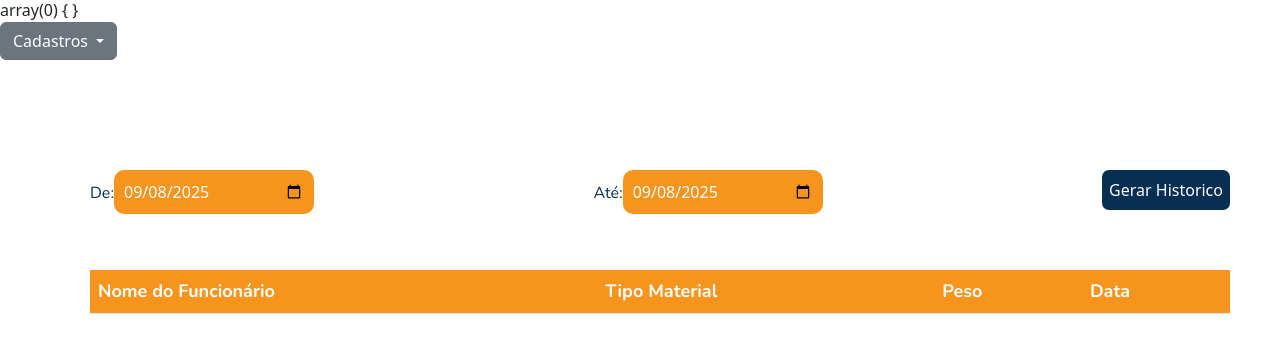
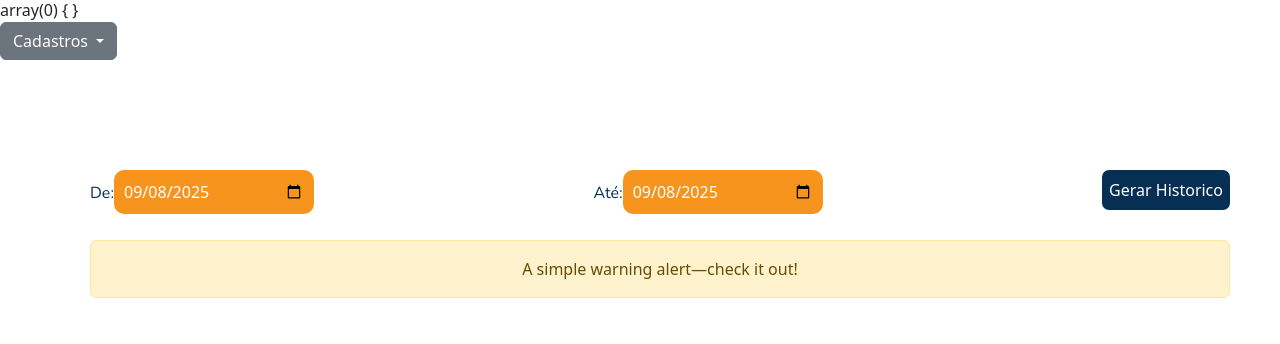
Before and after one commit to pedroT-web/Projeto_ReciclaSenac, a PHP site: page /historico.php in a window 1280 px wide. Shown: the part 52-396 px from the top of the page. Run offline with PHP 8.4, Linux system fonts and the light colour scheme; data that the repository does not hold is empty.

Commit message:
Atualizando a tela de historico, adicionando div do alert

```diff
--- a/historico.php
+++ b/historico.php
@@ -36,7 +36,7 @@
             Cadastros
         </button>
         <ul class="dropdown-menu">
-            <li><a class="dropdown-item" data-bs-toggle="modal" data-bs-target="#modalCadastrarFuncionario" >Cadastrar Funcionário</a></li>
+            <li><a class="dropdown-item" data-bs-toggle="modal" data-bs-target="#modalCadastrarFuncionario">Cadastrar Funcionário</a></li>
             <li><a class="dropdown-item" data-bs-toggle="modal" data-bs-target="#modalCadastrarMaterial" href="#">Cadastrar Material</a></li>
         </ul>
     </div>
@@ -56,7 +56,9 @@
                 </form>
                 <br>
             </div class="btn-group botoes_acesso_historico" role="group">
-            <div>
+
+            <div class="alert alert-warning w-100 text-center" role="alert">
+                A simple warning alert—check it out!
             </div>
 
             <table class="ui celled ui celled table-striped table tabela_historicos">
@@ -69,7 +71,7 @@
                     </tr>
                 </thead>
                 <tbody>
-                    <?php foreach($resultadoConsulta as $cadastro) { ?>
+                    <?php foreach ($resultadoConsulta as $cadastro) { ?>
                         <tr class="itens_tabela">
                             <td><?= $cadastro['nome_funcionario'] ?></td>
                             <td>September 14, 2013</td>
--- a/pesagem.php
+++ b/pesagem.php
@@ -38,7 +38,7 @@
                     <label for="nome_funcionario">Nome Do Funcionário</label>
                     <br>
                     <select class="campos_pag_peso ui search dropdow listas" id="id_funcionario" name="id_funcionario">
-                        <option >Selecione o Funcionário</option>
+                        <option>Selecione o Funcionário</option>
                         <?php foreach ($resultadoConsulta as $linhas) { ?>
                             <option  value="<?= $linhas['id_funcionario'] ?>"><?= $linhas['nome_do_funcionario'] ?></option>
                         <?php } ?>
```
Also changed, not shown: template/header.php (line endings or trailing spaces). Lines whose indentation alone changed are shown as unchanged.
